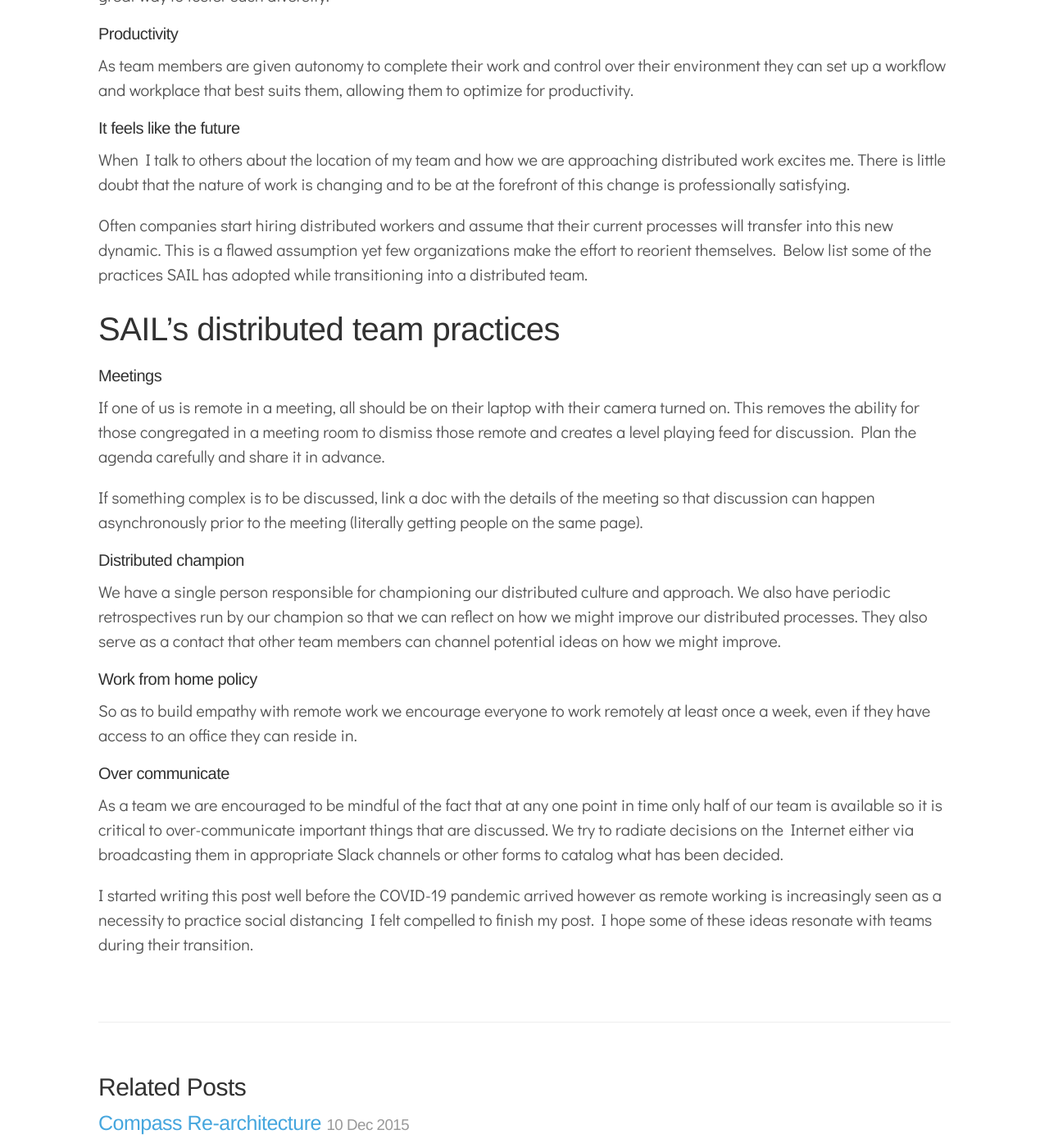
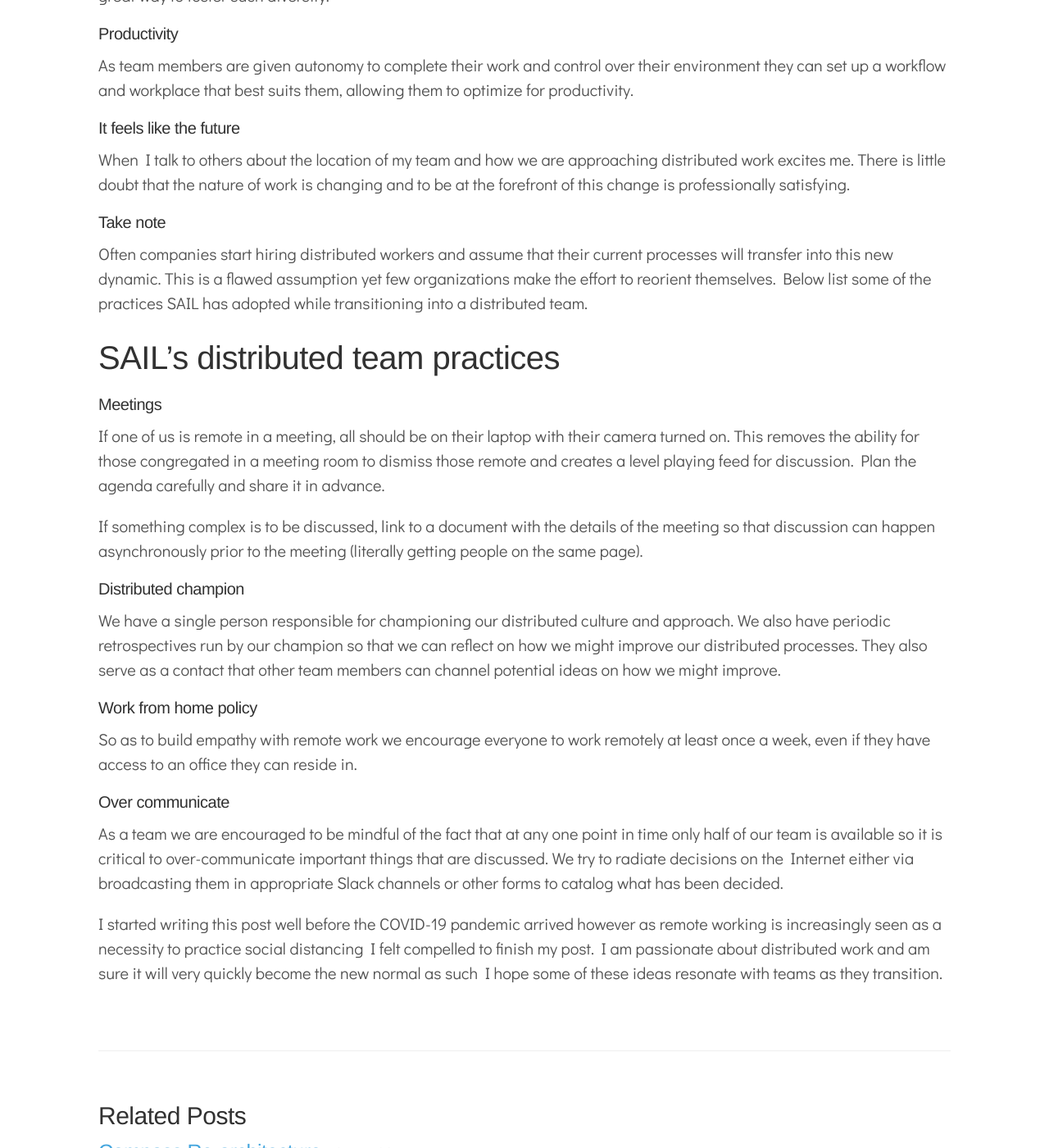
Before and after one commit to davidkdickson/davidkdickson.github.io, a Jekyll site: the page built from _posts/2020-03-22-operating-as-a-distributed-team.md, in a window 1280 px wide and 1400 px high, scrolled down 700 px. Shown: the whole window at 82% size. Built offline with Jekyll 4.4.1, drawn with Linux system fonts in a browser that asks for light colours; some of the changed text lies outside the part shown.

Commit message:
updated finishing sentence

```diff
--- a/_posts/2020-03-22-operating-as-a-distributed-team.md
+++ b/_posts/2020-03-22-operating-as-a-distributed-team.md
@@ -20,6 +20,7 @@ As team members are given autonomy to complete their work and control over their
 #### It feels like the future
 When I talk to others about the location of my team and how we are approaching distributed work excites me. There is little doubt that the nature of work is changing and to be at the forefront of this change is professionally satisfying.
 
+#### Take note
 Often companies start hiring distributed workers and assume that their current processes will transfer into this new dynamic. This is a flawed assumption yet few organizations make the effort to reorient themselves. Below list some of the practices SAIL has adopted while transitioning into a distributed team.
 
 # SAIL’s distributed team practices
@@ -27,7 +28,7 @@ Often companies start hiring distributed workers and assume that their current p
 #### Meetings
 If one of us is remote in a meeting, all should be on their laptop with their camera turned on. This removes the ability for those congregated in a meeting room to dismiss those remote and creates a level playing feed for discussion. Plan the agenda carefully and share it in advance.
 
-If something complex is to be discussed, link a doc with the details of the meeting so that discussion can happen asynchronously prior to the meeting (literally getting people on the same page).
+If something complex is to be discussed, link to a document with the details of the meeting so that discussion can happen asynchronously prior to the meeting (literally getting people on the same page).
 
 #### Distributed champion
 We have a single person responsible for championing our distributed culture and approach. We also have periodic retrospectives run by our champion so that we can reflect on how we might improve our distributed processes. They also serve as a contact that other team members can channel potential ideas on how we might improve.
@@ -38,4 +39,4 @@ So as to build empathy with remote work we encourage everyone to work remotely a
 #### Over communicate
 As a team we are encouraged to be mindful of the fact that at any one point in time only half of our team is available so it is critical to over-communicate important things that are discussed. We try to radiate decisions on the Internet either via broadcasting them in appropriate Slack channels or other forms to catalog what has been decided.
 
-I started writing this post well before the COVID-19 pandemic arrived however as remote working is increasingly seen as a necessity to practice social distancing I felt compelled to finish my post. I hope some of these ideas resonate with teams during their transition.
+I started writing this post well before the COVID-19 pandemic arrived however as remote working is increasingly seen as a necessity to practice social distancing I felt compelled to finish my post. I am passionate about distributed work and am sure it will very quickly become the new normal as such I hope some of these ideas resonate with teams as they transition.
```
Also changed, not shown: other parts of _posts/2020-03-22-operating-as-a-distributed-team.md (+1 -1 lines).
